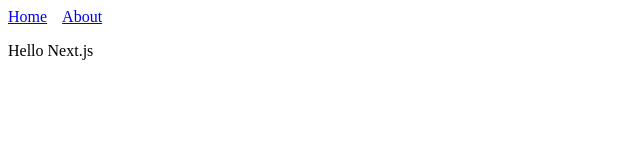
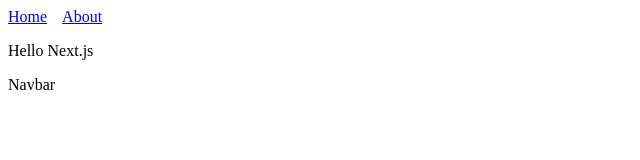
Before and after one commit to tarrows/look-at-static, a React app in the folder mock-next/: page / in a window 1280 px wide. Shown: the full height of the page, 0-640 px from the left. Built offline with nearby package versions, Linux system fonts and the light colour scheme.

Commit message:
re-install

```diff
--- a/mock-next/components/organisms/navbar/navbar.tsx
+++ b/mock-next/components/organisms/navbar/navbar.tsx
@@ -1,5 +1,5 @@
 import * as React from 'react'
 
-const Navbar: React.FC = () => (<></>)
+const Navbar: React.FC = () => (<p>Navbar</p>)
 
 export default Navbar
--- a/mock-next/pages/index.tsx
+++ b/mock-next/pages/index.tsx
@@ -1,10 +1,12 @@
-import Link from 'next/link'
+// import Link from 'next/link'
 import Header from '../components/Header'
+import Navbar from '../components/organisms/navbar'
 
 const index = () => (
   <div>
     <Header />
     <p>Hello Next.js</p>
+    <Navbar />
   </div>
 )
 
```
Also changed, not shown: mock-next/tsconfig.json (added, +31 -0 lines), 1 other file.
